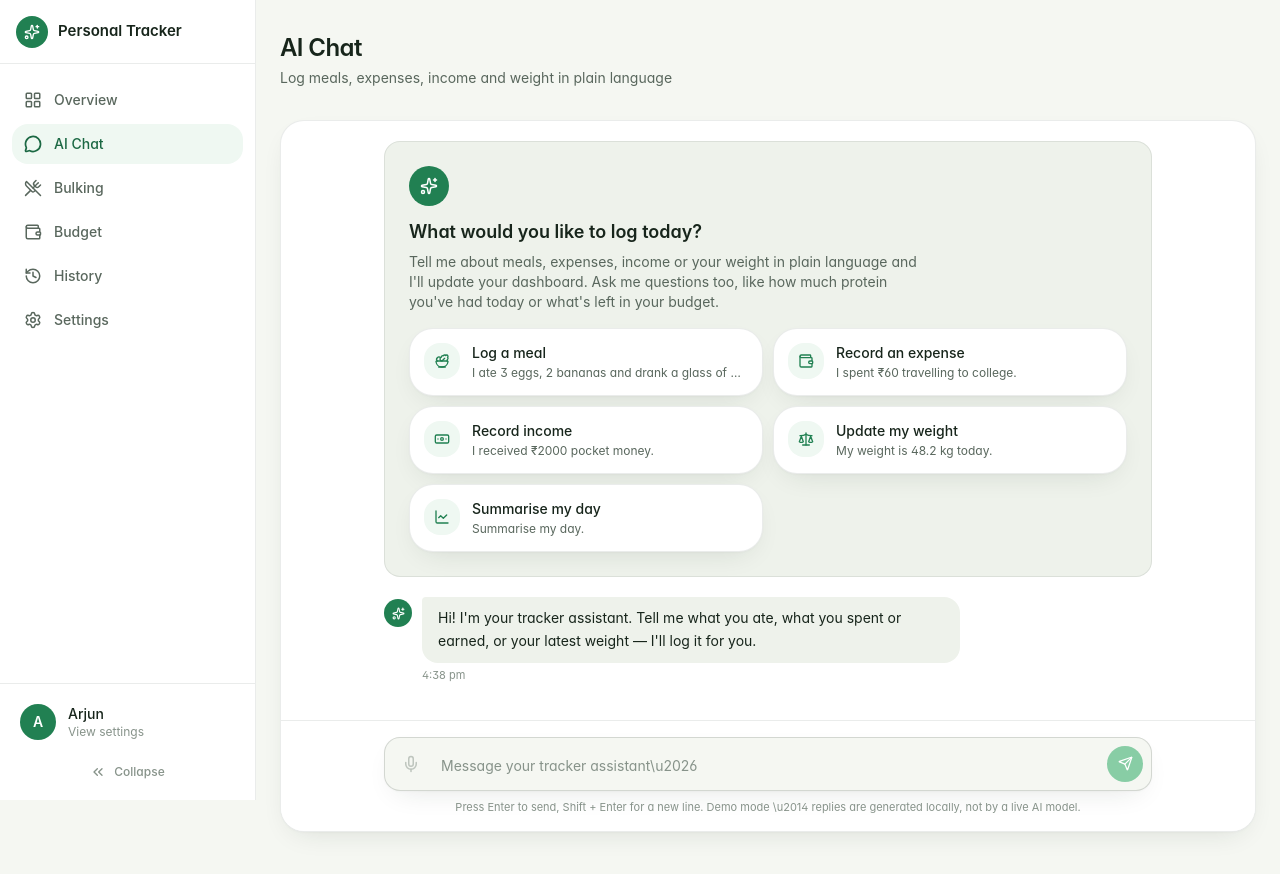
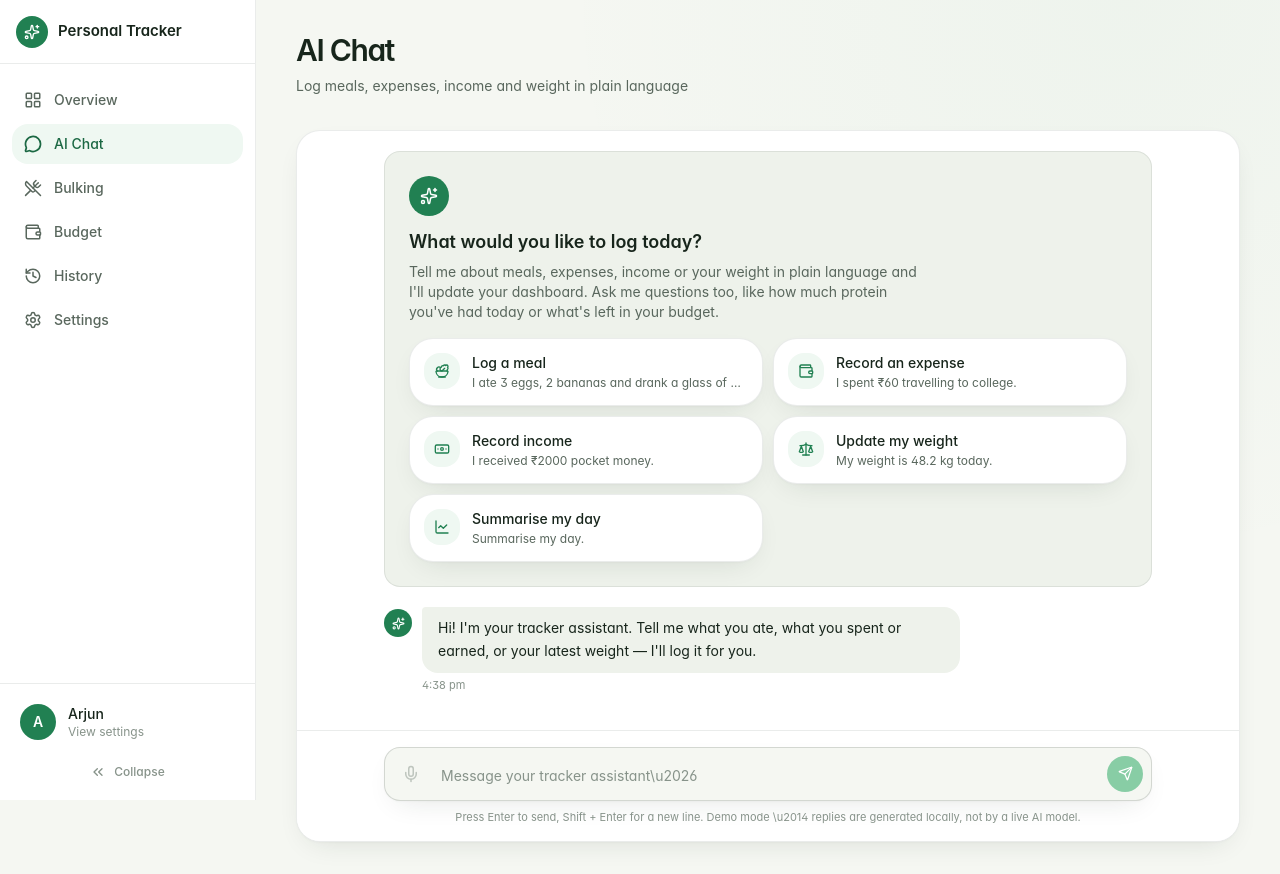
Before and after one commit to blueii24-cmyk/personal-tracker-merged, a Next.js app: page /chat in a window 1280 px wide. Built offline with nearby package versions, Linux system fonts and the light colour scheme.

Commit message:
Refresh shared layout and navigation styling

```diff
--- a/src/components/layout/AppShell.tsx
+++ b/src/components/layout/AppShell.tsx
@@ -10,8 +10,8 @@ export function AppShell({ children }: { children: ReactNode }) {
       <Sidebar />
       <div className="flex min-h-screen w-full min-w-0 flex-1 flex-col">
         <MobileTopBar />
-        <main className="w-full flex-1 pb-20 md:pb-0">
-          <div className="mx-auto w-full max-w-6xl px-4 py-5 sm:px-6 sm:py-8">{children}</div>
+        <main className="app-main w-full flex-1 pb-24 md:pb-0">
+          <div className="mx-auto w-full max-w-screen-2xl px-4 py-5 sm:px-6 sm:py-8 xl:px-10">{children}</div>
         </main>
         <MobileBottomNav />
       </div>
@@ -31,8 +31,8 @@ export function PageHeader({
   return (
     <div className="mb-6 flex flex-col gap-3 sm:mb-8 sm:flex-row sm:items-end sm:justify-between">
       <div>
-        <h1 className="text-xl font-semibold tracking-tight text-[var(--text-primary)] sm:text-2xl">{title}</h1>
-        {subtitle && <p className="mt-1 text-sm text-[var(--text-secondary)]">{subtitle}</p>}
+        <h1 className="text-2xl font-semibold tracking-[-0.045em] text-[var(--text-primary)] sm:text-3xl">{title}</h1>
+        {subtitle && <p className="mt-1.5 max-w-2xl text-sm leading-6 text-[var(--text-secondary)]">{subtitle}</p>}
       </div>
       {action && <div className="flex shrink-0 items-center gap-2">{action}</div>}
     </div>
```
